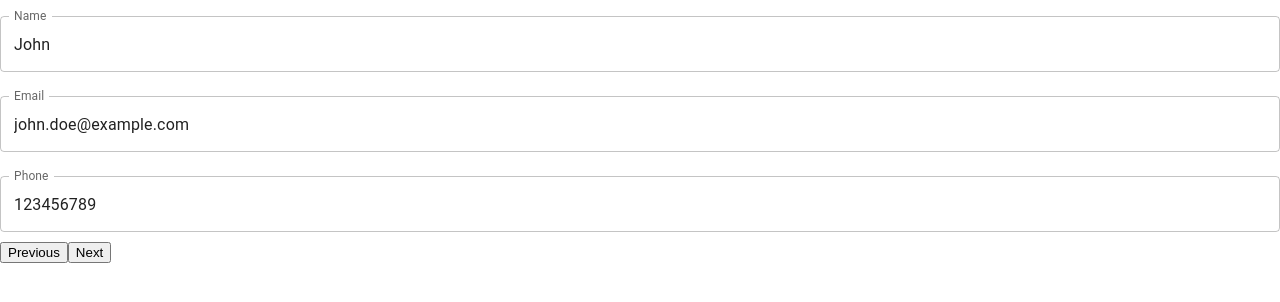
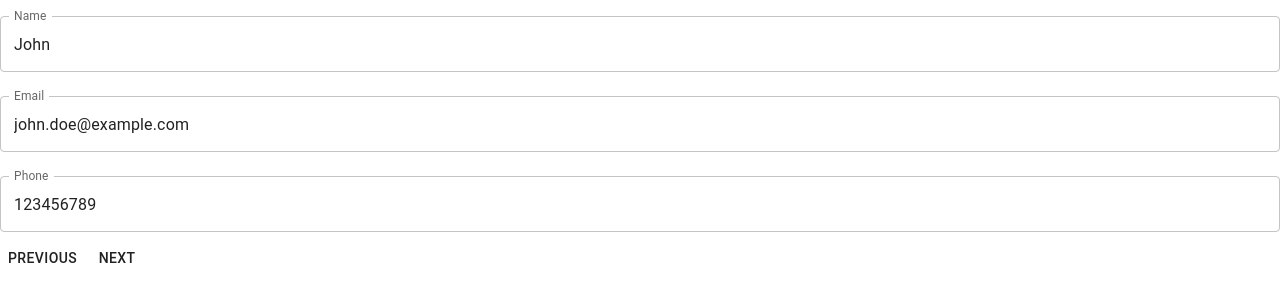
Before and after one commit to gjrkdk/watkostmijninterieur, a React app in the folder apps/frontend/: page / in a window 1280 px wide. Shown: the top 302 px of the page. Built offline with nearby package versions, Linux system fonts and the light colour scheme.

Commit message:
refactor MultiStep component to utilize utility functions

```diff
--- a/apps/frontend/src/components/form/MultiStep/MultiStep.tsx
+++ b/apps/frontend/src/components/form/MultiStep/MultiStep.tsx
@@ -1,5 +1,11 @@
 import { steps } from "../steps/steps";
 import { useFormContext } from "../../../context/FormContext";
+import {
+  shouldRenderWindowDecorationDetails,
+  includesCurtainsInbetweens,
+  shouldRenderFurnitureDetails,
+} from "../../../utils/utils";
+import { Box, Button } from "@mui/material";
 
 export const MultiStep = () => {
   const { activeStep, setActiveStep, selectedFormValues } = useFormContext();
@@ -20,44 +26,15 @@ export const MultiStep = () => {
     return <div>Error: No component found</div>;
   }
 
-  const shouldRenderWindowDecorationDetails = () => {
-    return selectedFormValues.rooms.some((room) =>
-      room.windowDecoration?.some(
-        (decoration) => decoration.isSelected && decoration.label !== "No window decoration needed",
-      ),
-    );
-  };
-
-  const shouldRenderFurnitureDetails = () => {
-    return selectedFormValues.rooms.some((room) =>
-      room.furniture?.some(
-        (furniture) => furniture.isSelected && furniture.label !== "No furniture",
-      ),
-    );
-  };
-
-  const includesCurtainsInbetweens = () => {
-    return selectedFormValues.rooms.some((room) =>
-      room.windowDecoration?.some(
-        (decoration) =>
-          decoration.isSelected &&
-          decoration.label !== "Curtains" &&
-          decoration.isSelected &&
-          decoration.label !== "Inbetweens",
-      ),
-    );
-  };
-
-  console.log(includesCurtainsInbetweens());
-
   const handleNextStep = () => {
     if (activeStep < steps.length - 1) {
       let nextStep = activeStep + 1;
-      if (activeStep === 3 && !shouldRenderWindowDecorationDetails()) {
+
+      if (activeStep === 3 && !shouldRenderWindowDecorationDetails(selectedFormValues)) {
         nextStep += 4;
-      } else if (activeStep === 4 && !includesCurtainsInbetweens()) {
+      } else if (activeStep === 4 && !includesCurtainsInbetweens(selectedFormValues)) {
         nextStep += 2;
-      } else if (activeStep === 8 && !shouldRenderFurnitureDetails()) {
+      } else if (activeStep === 8 && !shouldRenderFurnitureDetails(selectedFormValues)) {
         nextStep += 1;
       }
       setActiveStep(nextStep);
@@ -68,27 +45,26 @@ export const MultiStep = () => {
     if (activeStep > 0) {
       let previousStep = activeStep - 1;
 
-      if (activeStep === 8 && !shouldRenderWindowDecorationDetails()) {
+      if (activeStep === 8 && !shouldRenderWindowDecorationDetails(selectedFormValues)) {
         previousStep -= 4;
-      } else if (activeStep === 7 && !includesCurtainsInbetweens()) {
+      } else if (activeStep === 7 && !includesCurtainsInbetweens(selectedFormValues)) {
         previousStep -= 2;
-      } else if (activeStep === 10 && !shouldRenderFurnitureDetails()) {
+      } else if (activeStep === 10 && !shouldRenderFurnitureDetails(selectedFormValues)) {
         previousStep -= 1;
       }
-
       setActiveStep(previousStep);
     }
   };
 
   return (
-    <div>
+    <Box>
       <StepComponent />
-      <button onClick={handlePreviousStep} disabled={activeStep === 0}>
+      <Button onClick={handlePreviousStep} disabled={activeStep === 0}>
         Previous
-      </button>
-      <button onClick={handleNextStep} disabled={activeStep >= steps.length - 1}>
+      </Button>
+      <Button onClick={handleNextStep} disabled={activeStep >= steps.length - 1}>
         Next
-      </button>
-    </div>
+      </Button>
+    </Box>
   );
 };
--- /dev/null
+++ b/apps/frontend/src/utils/utils.tsx
@@ -0,0 +1,27 @@
+import { IFormDataType } from "../context/FormContext";
+
+export const shouldRenderWindowDecorationDetails = (selectedFormValues: IFormDataType) => {
+  return selectedFormValues.rooms.some((room) =>
+    room.windowDecoration?.some(
+      (decoration) => decoration.isSelected && decoration.label !== "No window decoration needed",
+    ),
+  );
+};
+
+export const shouldRenderFurnitureDetails = (selectedFormValues: IFormDataType) => {
+  return selectedFormValues.rooms.some((room) =>
+    room.furniture?.some((furniture) => furniture.isSelected && furniture.label !== "No furniture"),
+  );
+};
+
+export const includesCurtainsInbetweens = (selectedFormValues: IFormDataType) => {
+  return selectedFormValues.rooms.some((room) =>
+    room.windowDecoration?.some(
+      (decoration) =>
+        decoration.isSelected &&
+        decoration.label !== "Curtains" &&
+        decoration.isSelected &&
+        decoration.label !== "Inbetweens",
+    ),
+  );
+};
```
